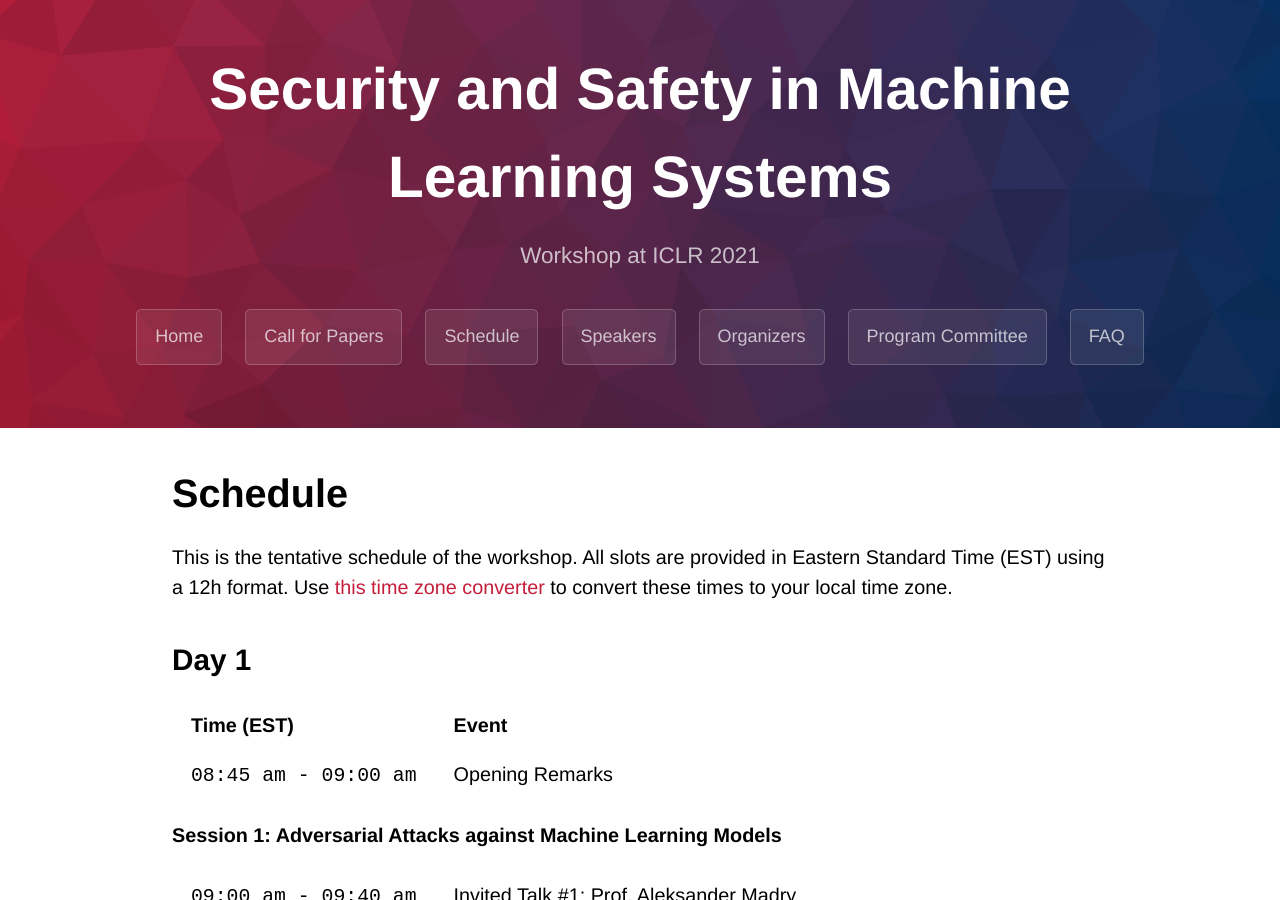
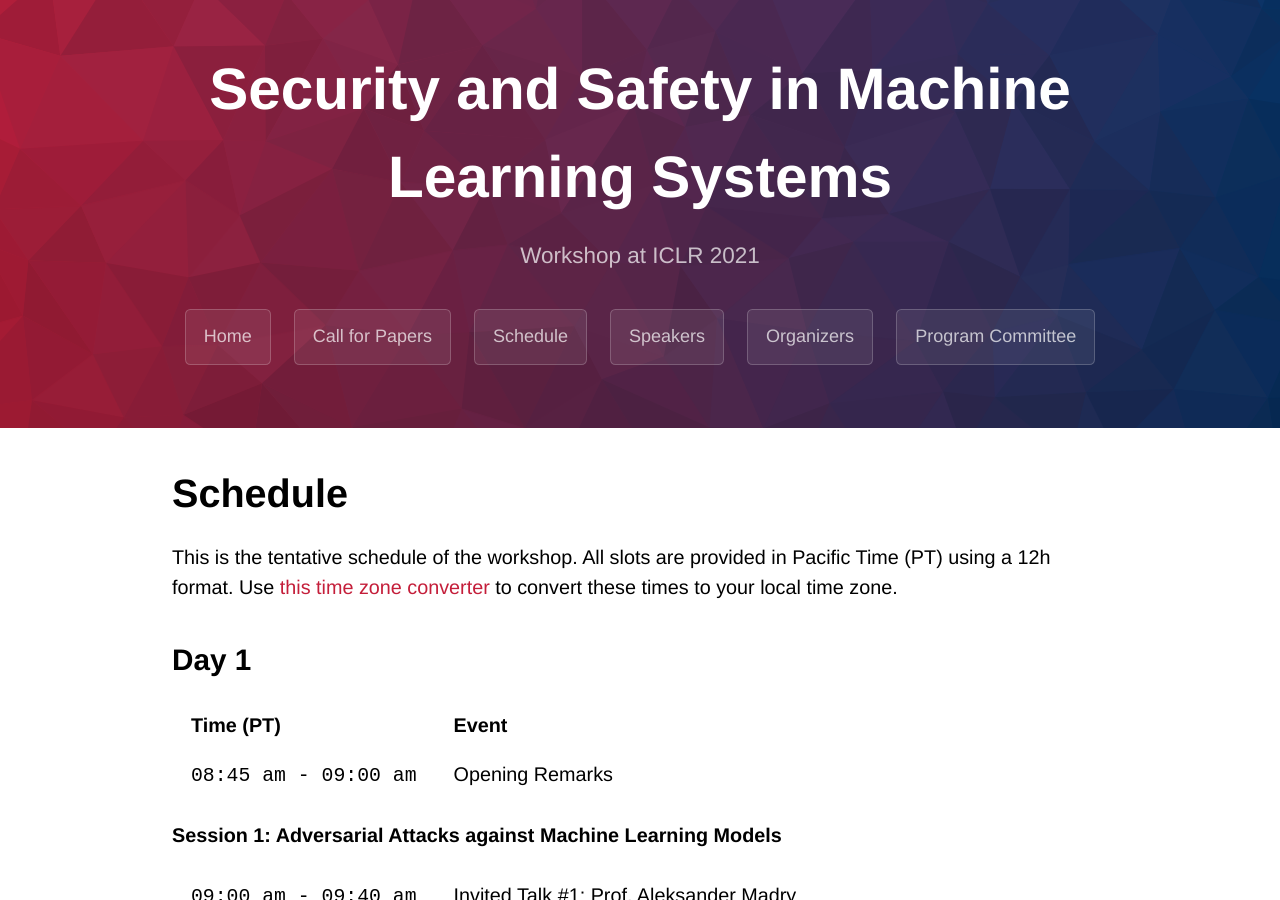
Before and after one commit to iclr21-secml-workshop/iclr21-secml-workshop.github.io, a Jekyll site: the page built from schedule.md, in a window 1280 px wide and 900 px high. Built offline with Jekyll 4.4.1, drawn with Linux system fonts in a browser that asks for light colours; some web fonts are replaced; our own code applies the rules of GitHub Pages for plain Markdown files.

Commit message:
a few minor updates

```diff
--- a/_config.yml
+++ b/_config.yml
@@ -11,7 +11,7 @@ navigation:
   # Accepted Papers: "/papers"
   Organizers: "/organizers"
   Program Committee: "/committee"
-  FAQ: "/faq"
+  # FAQ: "/faq"
 
 markdown: kramdown
 
--- a/schedule.md
+++ b/schedule.md
@@ -5,7 +5,7 @@ layout: default
 # Schedule
 
 This is the tentative schedule of the workshop. All slots are provided
-in Eastern Standard Time (EST) using
+in Pacific Time (PT) using
 a 12h format. Use [this time zone converter](https://www.thetimezoneconverter.com) to convert
 these times to your local time zone.
 
@@ -13,7 +13,7 @@ these times to your local time zone.
 ## Day 1
 
 
-|  **Time (EST)**                                            | **Event**                   |
+|  **Time (PT)**                                            | **Event**                   |
 |  <span style="font-family: monospace;">08:45 am - 09:00 am</span> | Opening Remarks                |
 
 **Session 1: Adversarial Attacks against Machine Learning Models**
```
Also changed, not shown: cfp.md (+1 -1 lines), organizers.md (+1 -1 lines), speakers.md (+0 -3 lines).
